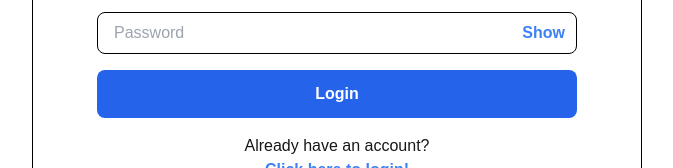
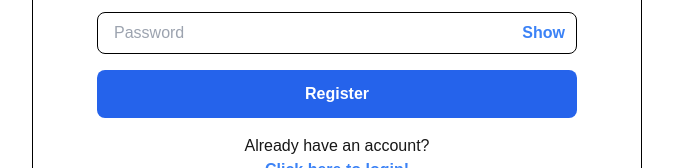
Before and after one commit to jonathanimin13/auth-app, a Next.js app in the folder frontend/: page /register in a window 1280 px wide. Shown: the part 435-603 px from the top of the page, without its empty margins (303-976 px from the left). Built offline with nearby package versions, Linux system fonts and the light colour scheme.

Commit message:
feat: add readme

```diff
--- a/frontend/app/(auth)/register/page.tsx
+++ b/frontend/app/(auth)/register/page.tsx
@@ -123,7 +123,7 @@ export const Login = () => {
           </div>
         </div>
         <Button disabled={isPending}>
-          {isPending ? "Loading..." : "Login"}
+          {isPending ? "Loading..." : "Register"}
         </Button>
       </form>
       <div>
```
Also changed, not shown: 1 other file (tests, documents, lock files or other folders).
